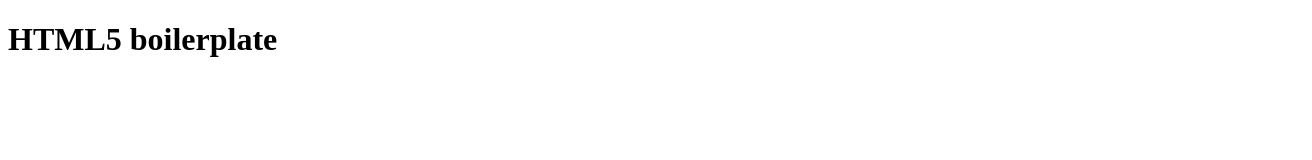
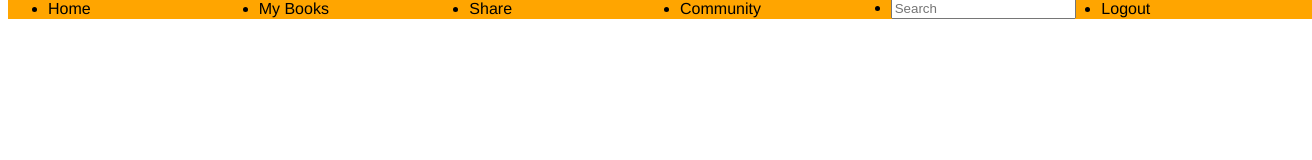
Before and after one commit to ellenkramp/Bibiliotech, a website: page static/index.html in a window 1280 px wide. Shown: the whole page, 1312 px wide, since content can reach past the window. Drawn offline with Linux system fonts and the light colour scheme.

Commit message:
Created basic navbar

```diff
--- a/static/index.html
+++ b/static/index.html
@@ -3,17 +3,27 @@
 
 <head>
     <meta charset="utf-8">
-    <title>HTML5 boilerplate – all you really need…</title>
-    <link rel="stylesheet" href="css/style.css">
+    <title>Bibliotech</title>
+    <link rel="stylesheet" href="main.css">
     <!--[if IE]>
 		<script src="http://html5shiv.googlecode.com/svn/trunk/html5.js"></script>
 	<![endif]-->
 </head>
-
+<nav>
+    <ul class="container">
+        <li>Home</li>
+        <li>My Books</li>
+        <li>Share</li>
+        <li>Community</li>
+        <li class="search">
+        <input type="text" class="search-input" placeholder="Search">
+        </li>
+        <li>Logout</li>
+        </ul>
+    </nav>
+    </ul>
+</nav>
 <body id="home">
-
-    <h1>HTML5 boilerplate</h1>
-
 </body>
 
 </html>
--- a/static/main.css
+++ b/static/main.css
@@ -1,3 +1,25 @@
-.body {
+.container {
+    display: flex;
+    background-color: #FFA500;
     font-family: Helvetica;
+    width: 100%;
+    margin: 0px;
+    position:relative;
+    height: 100%;
+    align-items: center;
+    margin-top: -10px;
+    white-space:nowrap
 }
+
+.container>li {
+    flex: 1;
+}
+
+@media all and (max-width: 400px) {
+    .container>li {
+        flex-basis: 100%;
+    }
+    .search {
+        order: 1;
+    }
+}
```
